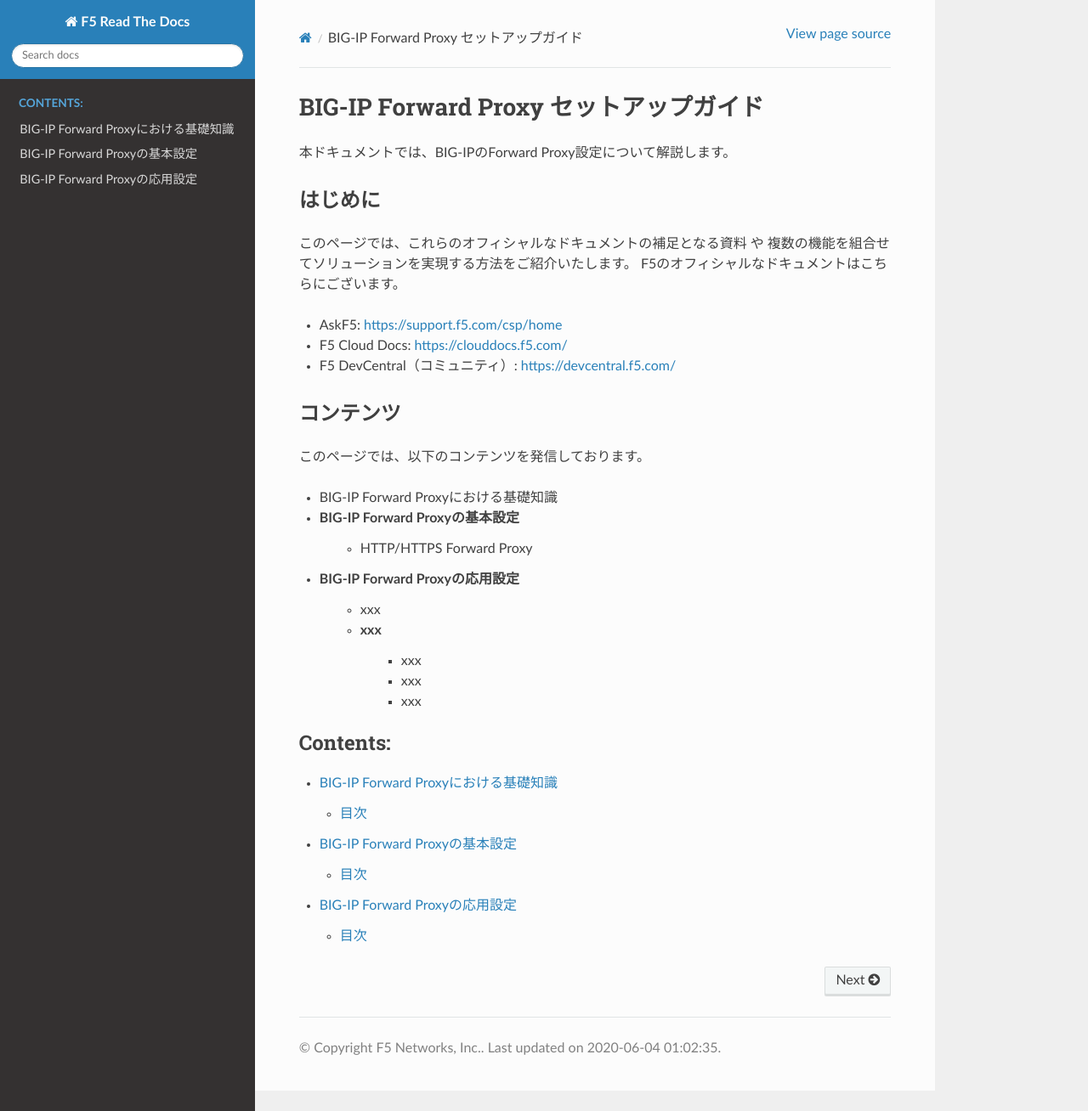
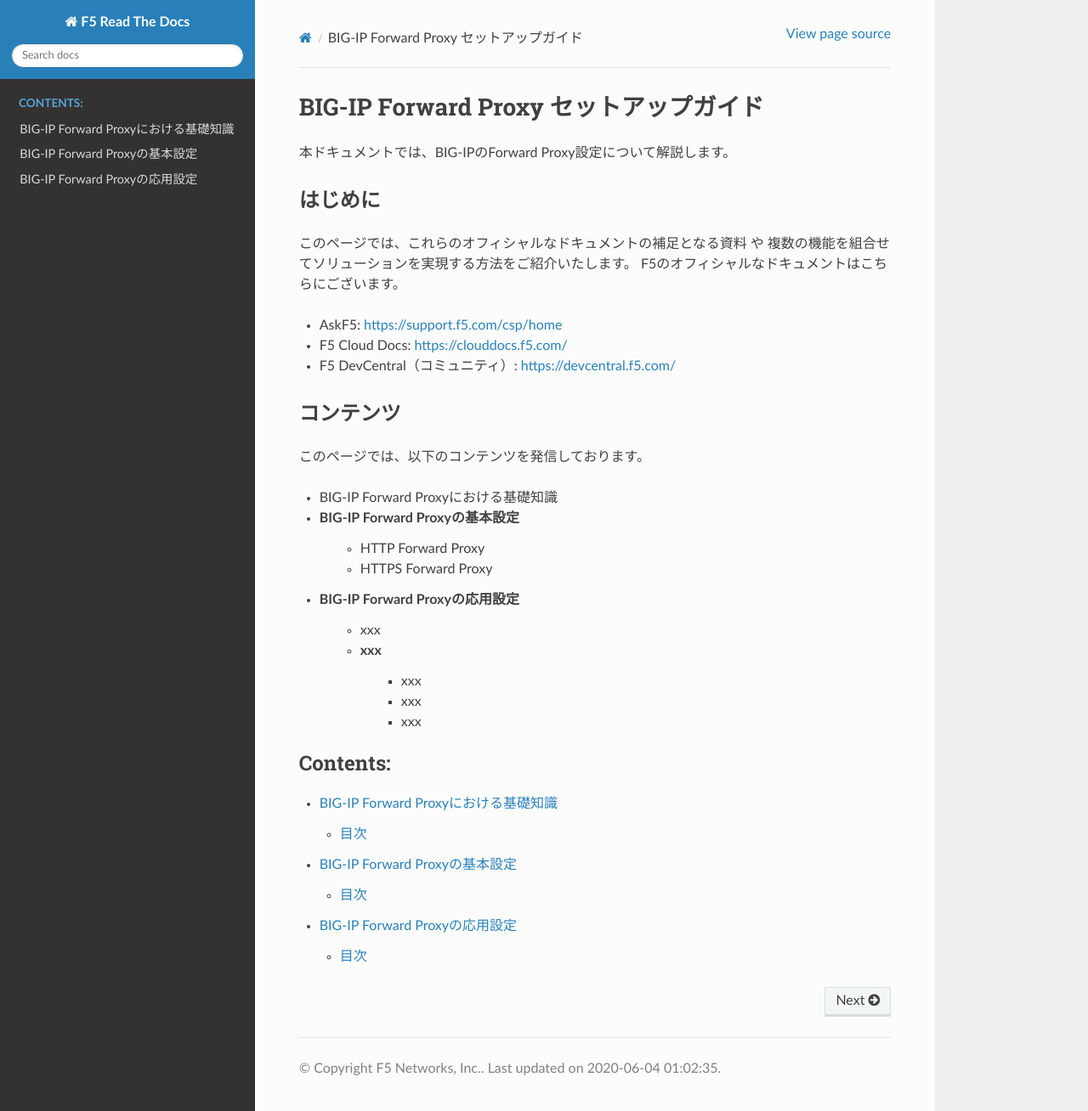
Before and after one commit to ttsuji777/bigip-fwdproxy-jp, a Sphinx documentation site: the page built from docs/index.rst, in a window 1280 px wide and 1308 px high. Shown: the whole window at 85% size. Built offline with Sphinx 7.4.7 and the Read the Docs theme 2.0.0, drawn with Linux system fonts in a browser that asks for light colours.

Commit message:
no message

```diff
--- a/docs/index.rst
+++ b/docs/index.rst
@@ -21,7 +21,8 @@
 
 - BIG-IP Forward Proxyにおける基礎知識
 - BIG-IP Forward Proxyの基本設定
-        - HTTP/HTTPS Forward Proxy
+        - HTTP Forward Proxy
+        - HTTPS Forward Proxy
 - BIG-IP Forward Proxyの応用設定
         - xxx
         - xxx
```
